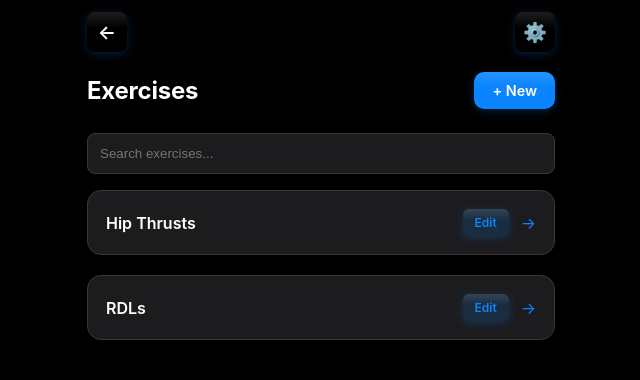
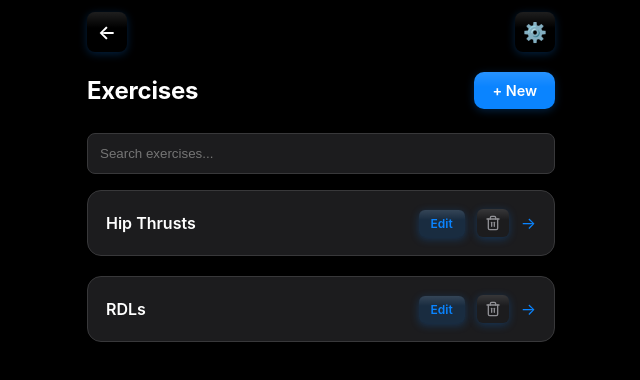
Before and after one commit to isabellasims/exercise-app, a React (Vite) app: page / in a window 1280 px wide. Both pictures are taken after a click on the button "Start Workout". Shown: the top 380 px of the page, without its empty margins (319-959 px from the left). Built offline with nearby package versions, Linux system fonts and the light colour scheme.

Commit message:
fixed back nav

```diff
--- /dev/null
+++ b/check_routines.js
@@ -0,0 +1,5 @@
+// Quick script to check localStorage data
+// Run this in browser console:
+// localStorage.getItem('fitapp_data_v1')
+console.log('To check your routines, open browser console and run:');
+console.log('JSON.parse(localStorage.getItem("fitapp_data_v1")).routines');
--- a/src/App.tsx
+++ b/src/App.tsx
@@ -4,7 +4,7 @@ import WorkoutLogger from './components/WorkoutLogger';
 import ExerciseSelector from './components/ExerciseSelector';
 import Settings from './components/Settings';
 import History from './components/History';
-import WorkoutDetail from './components/WorkoutDetail';
+import PreviousSessionDetail from './components/PreviousSessionDetail';
 import Routines from './components/Routines';
 import RoutineDetail from './components/RoutineDetail';
 import RoutineEditor from './components/RoutineEditor';
@@ -17,7 +17,7 @@ type View =
   | 'logger'
   | 'settings'
   | 'history'
-  | 'workout-detail'
+  | 'previous-session-detail'
   | 'routines'
   | 'routine-detail'
   | 'routine-editor';
@@ -26,17 +26,29 @@ function App() {
   const [view, setView] = useState<View>('home');
 
   const [selectedExerciseId, setSelectedExerciseId] = useState<string | null>(null);
-  const [selectedWorkoutId, setSelectedWorkoutId] = useState<string | null>(null);
+  const [selectedPreviousSessionId, setSelectedPreviousSessionId] = useState<string | null>(null);
   const [selectedRoutineId, setSelectedRoutineId] = useState<string | null>(null);
 
   const [homeRefreshKey, setHomeRefreshKey] = useState(0);
 
-  /**
-   * One-step-back model:
-   * - When you navigate to a new view (non-settings), you set `backTargetRef` to the current view.
-   * - Settings behaves like a modal: it uses a separate return ref and does NOT mutate backTargetRef.
-   */
-  const backTargetRef = useRef<View>('home');
+  // Explicit parent-child relationships for navigation
+  // Each view knows its logical parent
+  const viewParents: Record<View, View | null> = {
+    'home': null, // Root view, no parent
+    'exercise-selector': 'home',
+    'logger': 'exercise-selector', // Can also come from routine-detail, handled below
+    'history': 'home',
+    'previous-session-detail': 'history', // Can also come from home, handled below
+    'routines': 'home',
+    'routine-detail': 'routines',
+    'routine-editor': 'routines', // Can also come from routine-detail, handled below
+    'settings': null, // Modal, uses separate return ref
+  };
+
+  // Track where we came from for views that can have multiple parents
+  const loggerSourceRef = useRef<View>('exercise-selector');
+  const previousSessionSourceRef = useRef<View>('history');
+  const routineEditorSourceRef = useRef<View>('routines');
   const settingsReturnRef = useRef<View>('home');
 
   // Apply theme on app load
@@ -46,42 +58,60 @@ function App() {
     applyTheme(theme);
   }, []);
 
-  // Helper: navigate with one-step-back semantics (excluding settings)
+  // Helper: navigate to a view, tracking source for multi-parent views
   const go = (next: View) => {
-    backTargetRef.current = view;
+    // Track source for views that can come from multiple places
+    if (next === 'logger') {
+      loggerSourceRef.current = view;
+    } else if (next === 'previous-session-detail') {
+      previousSessionSourceRef.current = view;
+    } else if (next === 'routine-editor') {
+      routineEditorSourceRef.current = view;
+    }
     setView(next);
   };
 
-  // Helper: open settings without disturbing back target
+  // Helper: open settings without disturbing navigation
   const openSettings = () => {
     settingsReturnRef.current = view;
     setView('settings');
   };
 
-  // Helper: top-bar back
-  const topBack = () => {
-    if (view === 'settings') {
-      setView(settingsReturnRef.current);
-      return;
+  // Helper: get the parent view for the current view
+  const getParentView = (currentView: View): View | null => {
+    if (currentView === 'settings') {
+      return settingsReturnRef.current;
     }
 
-    // Optional: if you want logger-back to also restore selector's back to home (same as your old logic)
-    if (view === 'logger' && backTargetRef.current === 'exercise-selector') {
-      console.log('IN LOGGER');
-      // After returning to selector, pressing back should go home
-      // (because selector itself was reached from home in your main flow)
-      backTargetRef.current = 'home';
-      setView('exercise-selector');
-      return;
+    // Handle views with multiple possible parents
+    if (currentView === 'logger') {
+      return loggerSourceRef.current;
+    }
+    if (currentView === 'previous-session-detail') {
+      return previousSessionSourceRef.current;
+    }
+    if (currentView === 'routine-editor') {
+      return routineEditorSourceRef.current;
     }
 
-    setView(backTargetRef.current);
+    // Default: use the parent mapping
+    return viewParents[currentView];
+  };
+
+  // Helper: top-bar back - always goes to logical parent
+  const topBack = () => {
+    const parent = getParentView(view);
+    if (parent) {
+      setView(parent);
+    } else {
+      // Fallback to home if no parent (shouldn't happen)
+      setView('home');
+    }
   };
 
   const handleWorkoutFinished = () => {
     setHomeRefreshKey((prev) => prev + 1);
-    // Finishing is a "reset" in most apps: send to home and make home the back target.
-    backTargetRef.current = 'home';
+    // Finishing workout returns to home
     setView('home');
   };
 
@@ -166,9 +196,8 @@ function App() {
               go('routines');
             }}
             onViewWorkout={(workoutId) => {
-              setSelectedWorkoutId(workoutId);
-              go('workout-detail'); // ✅ back target becomes 'home' automatically
-              console.log('IN WORKOUT DETAIL');
+              setSelectedPreviousSessionId(workoutId);
+              go('previous-session-detail'); // ✅ back target becomes 'home' automatically
             }}
           />
         )}
@@ -197,14 +226,14 @@ function App() {
           <History
             onBack={topBack}
             onViewWorkout={(workoutId) => {
-              setSelectedWorkoutId(workoutId);
-              go('workout-detail'); // ✅ back target becomes 'history'
+              setSelectedPreviousSessionId(workoutId);
+              go('previous-session-detail'); // ✅ back target becomes 'history'
             }}
           />
         )}
 
-        {view === 'workout-detail' && selectedWorkoutId && (
-          <WorkoutDetail workoutId={selectedWorkoutId} onBack={topBack} />
+        {view === 'previous-session-detail' && selectedPreviousSessionId && (
+          <PreviousSessionDetail workoutId={selectedPreviousSessionId} onBack={topBack} />
         )}
 
         {view === 'routines' && (
--- a/src/components/ExerciseSelector.tsx
+++ b/src/components/ExerciseSelector.tsx
@@ -1,9 +1,7 @@
 import React, { useState, useEffect } from 'react';
-import { getExercises, updateExercise } from '../storage';
+import { getExercises, updateExercise, deleteExercise } from '../storage';
 import { Exercise } from '../types';
 // VIEW FOR ALL EXERCISES IN APP. ALLOWS CREATION AND SELECTION OF EXERCISES.
-// TODO - ADD DELETION OF EXERCISES. SHOULD HAVE ARE YOU SURE MODAL BEFORE DELETION.
-// TODO - CLICKING BACK BUTTON FROM NEW EXERCISE SHOULD RETURN TO EXERCISE SELECTOR VIEW, NOT HOME
 interface Props {
   onSelect: (id: string) => void;
   onBack: () => void;
@@ -59,6 +57,13 @@ const ExerciseSelector: React.FC<Props> = ({ onSelect, onBack }) => {
     setEditName('');
   };
 
+  const handleDelete = (exerciseId: string, exerciseName: string) => {
+    if (window.confirm(`Are you sure you want to delete "${exerciseName}"? This will also remove it from any routines.`)) {
+      deleteExercise(exerciseId);
+      setExercises(getExercises());
+    }
+  };
+
   if (isAdding) {
     return (
       <div className="card">
@@ -88,6 +93,11 @@ const ExerciseSelector: React.FC<Props> = ({ onSelect, onBack }) => {
           </button>
           <button onClick={handleCreate} disabled={!newName.trim()} style={{ width: 'auto' }}>
             Create
+          </button>
+        </div>
+        <div style={{ marginTop: '16px' }}>
+          <button className="secondary" onClick={() => setIsAdding(false)} style={{ width: '100%' }}>
+            ← Back to Exercises
           </button>
         </div>
       </div>
@@ -193,6 +203,41 @@ const ExerciseSelector: React.FC<Props> = ({ onSelect, onBack }) => {
                   >
                     Edit
                   </button>
+                  <button
+                    onClick={(e) => {
+                      e.stopPropagation();
+                      handleDelete(exercise.id, exercise.name);
+                    }}
+                    style={{
+                      width: 'auto',
+                      padding: '6px 8px',
+                      fontSize: '1rem',
+                      background: 'transparent',
+                      color: 'var(--text-secondary)',
+                      border: 'none',
+                      borderRadius: '6px',
+                      cursor: 'pointer',
+                      display: 'flex',
+                      alignItems: 'center',
+                      justifyContent: 'center',
+                      transition: 'color 0.2s'
+                    }}
+                    onMouseEnter={(e) => {
+                      e.currentTarget.style.color = '#ff453a';
+                    }}
+                    onMouseLeave={(e) => {
+                      e.currentTarget.style.color = 'var(--text-secondary)';
+                    }}
+                    title="Delete exercise"
+                  >
+                    <svg width="16" height="16" viewBox="0 0 24 24" fill="none" stroke="currentColor" strokeWidth="2" strokeLinecap="round" strokeLinejoin="round">
+                      <path d="M3 6h18"></path>
+                      <path d="M19 6v14c0 1-1 2-2 2H7c-1 0-2-1-2-2V6"></path>
+                      <path d="M8 6V4c0-1 1-2 2-2h4c1 0 2 1 2 2v2"></path>
+                      <line x1="10" y1="11" x2="10" y2="17"></line>
+                      <line x1="14" y1="11" x2="14" y2="17"></line>
+                    </svg>
+                  </button>
                   <div
                     style={{ color: 'var(--accent)', cursor: 'pointer' }}
                     onClick={() => onSelect(exercise.id)}
--- a/src/components/Home.tsx
+++ b/src/components/Home.tsx
@@ -1,7 +1,6 @@
 import React, { useState, useEffect } from 'react';
 import { getWorkouts, getExercises } from '../storage';
 import { formatLocalDate } from '../utils/dateFormat';
-// TODO - CHANGE RECENT HISTORY TO SAY "Recent Sessions"
 interface Props {
   onStartWorkout: () => void;
   onViewHistory: () => void;
@@ -74,7 +73,7 @@ const Home: React.FC<Props> = ({ onStartWorkout, onViewHistory, onViewRoutines,
       {recentWorkouts.length > 0 ? (
         <section>
           <div style={{ display: 'flex', justifyContent: 'space-between', alignItems: 'baseline', marginBottom: '16px' }}>
-            <h3 style={{ fontSize: '1.2rem', fontWeight: '700' }}>Recent History</h3>
+            <h3 style={{ fontSize: '1.2rem', fontWeight: '700' }}>Recent Sessions</h3>
             <span
               className="muted"
               style={{ fontSize: '0.85rem', cursor: 'pointer' }}
--- a/src/components/WorkoutLogger.tsx
+++ b/src/components/WorkoutLogger.tsx
@@ -4,7 +4,7 @@ import { getRecommendation } from '../utils/progression';
 import { Exercise, LiftSet, Workout } from '../types';
 import { formatLocalDate, getTodayDateString } from '../utils/dateFormat';
 // TODO - HISTORY DEFAULT VIEW SHOULD BE THE SEE ALL VIEW.
-// CLICKING THE SEE ALL VIEW SHOULD TAKE YOU TO A VIEW SIMILAR TO THE HISTORY VIEW. JUST FOR THAT SPECIFIC EXERCISE.
+// TODO CLICKING THE SEE ALL VIEW SHOULD TAKE YOU TO A VIEW SIMILAR TO THE HISTORY VIEW. JUST FOR THAT SPECIFIC EXERCISE.
 interface Props {
   exerciseId: string;
   onFinish: () => void;
--- a/src/storage.ts
+++ b/src/storage.ts
@@ -105,3 +105,16 @@ export const deleteRoutine = (routineId: string) => {
   data.routines = data.routines.filter(r => r.id !== routineId);
   saveData(data);
 };
+
+export const deleteExercise = (exerciseId: string) => {
+  const data = loadData();
+  data.exercises = data.exercises.filter(e => e.id !== exerciseId);
+  // Also remove this exercise from any routines that reference it
+  if (data.routines) {
+    data.routines = data.routines.map(routine => ({
+      ...routine,
+      exerciseIds: routine.exerciseIds.filter(id => id !== exerciseId)
+    }));
+  }
+  saveData(data);
+};
```
Also changed, not shown: src/components/Settings.tsx (+9 -0 lines), src/components/PreviousSessionDetail.tsx (renamed from src/components/WorkoutDetail.tsx), src/components/Routines.tsx (line endings or trailing spaces).
